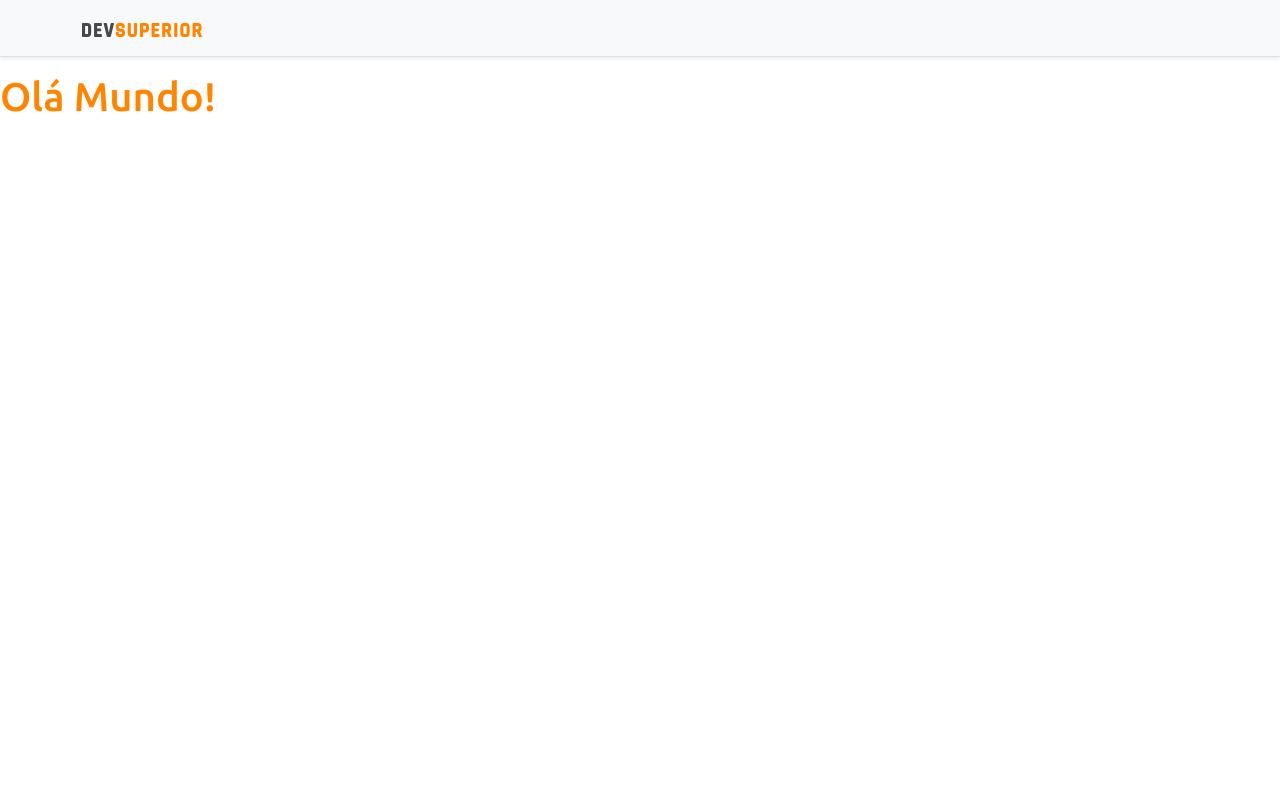
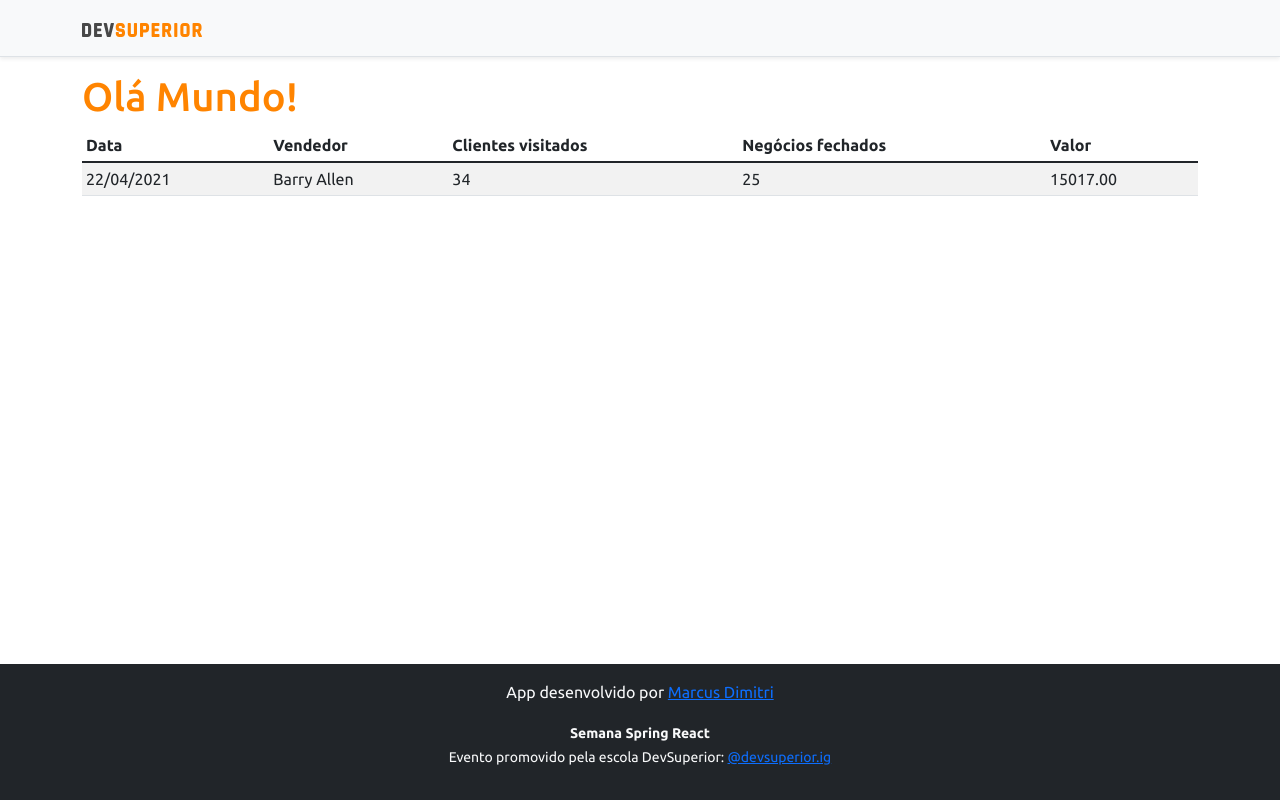
Before and after one commit to Dimitri74/projeto-sd3, a React (Create React App) app in the folder frontend/: page / in a window 1280 px wide. Built offline with nearby package versions, Linux system fonts and the light colour scheme.

Commit message:
Basic Static components

```diff
--- a/frontend/src/App.tsx
+++ b/frontend/src/App.tsx
@@ -1,14 +1,17 @@
+import DataTable from "./components/DataTable";
+import Footer from "./components/footer";
 import NavBar from "./components/NavBar";
 
 function App() {
   return (
     <>
       <NavBar />
-      <div>
+      <div className="container">
 
         <h1 className="text-primary"> Olá Mundo!</h1>
-
+        <DataTable />
       </div>
+      <Footer></Footer>
     </>
   );
 }
--- /dev/null
+++ b/frontend/src/components/DataTable/index.tsx
@@ -0,0 +1,32 @@
+const DataTable = () => {
+
+    return (
+        <div className="table-responsive">
+            <table className="table table-striped table-sm">
+                <thead>
+                    <tr>
+                        <th>Data</th>
+                        <th>Vendedor</th>
+                        <th>Clientes visitados</th>
+                        <th>Negócios fechados</th>
+                        <th>Valor</th>
+                    </tr>
+                </thead>
+                <tbody>
+                    <tr>
+                        <td>22/04/2021</td>
+                        <td>Barry Allen</td>
+                        <td>34</td>
+                        <td>25</td>
+                        <td>15017.00</td>
+                    </tr>
+                </tbody>
+            </table>
+        </div>
+
+    );
+
+
+}
+
+export default DataTable;
--- /dev/null
+++ b/frontend/src/components/footer/index.tsx
@@ -0,0 +1,17 @@
+const Footer = () => {
+
+    return (
+        <footer className="footer mt-auto py-3 bg-dark">
+        <div className="container">
+          <p className="text-light">App desenvolvido por <a href="https://github.com/marcusdimitri7" target="_blank" rel="noreferrer">Marcus Dimitri</a></p>
+          <p className="text-light"><small><strong>Semana Spring React</strong><br/>
+            Evento promovido pela escola DevSuperior: <a href="https://instagram.com/devsuperior.ig" target="_blank" rel="noreferrer">@devsuperior.ig</a></small></p>
+        </div>
+      </footer>
+
+    );
+
+
+}
+
+export default Footer;
```
